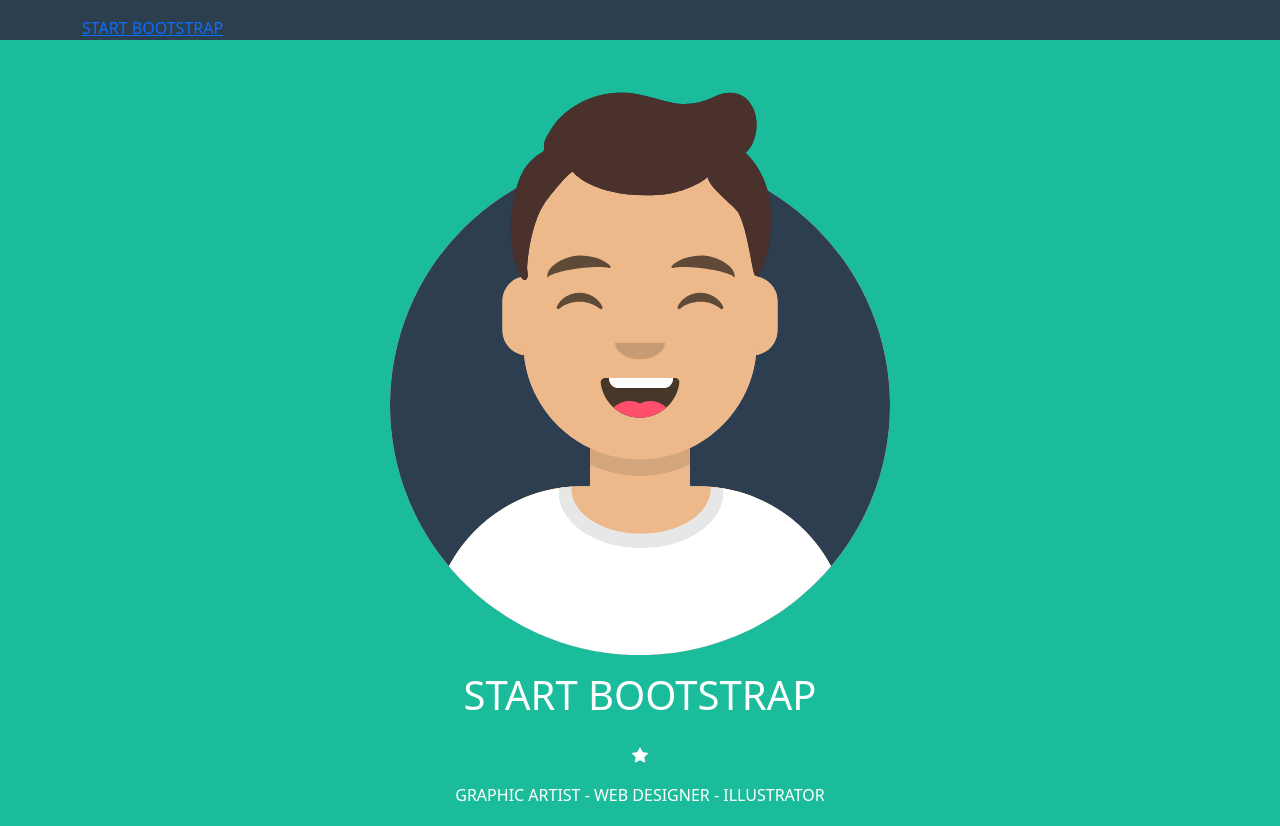
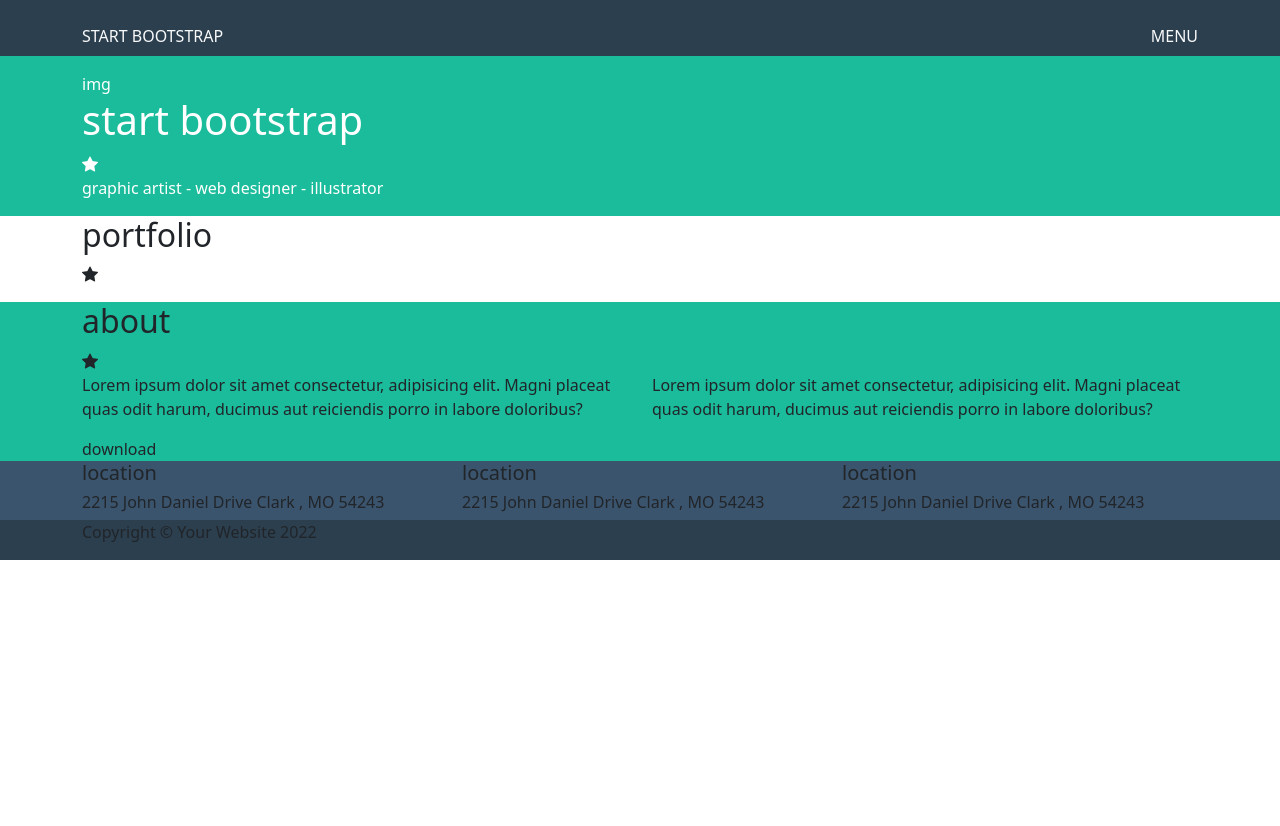
Before and after one commit to Roberto-Larivera/html-css-bootstrap-freelancer, a plain HTML site: page index.html in a window 1280 px wide. Shown: the top 826 px of the page. After the commit the page ends 800 px from the top, so only its background shows below. Drawn offline with nearby package versions, Linux system fonts and the light colour scheme.

Commit message:
Modifiche varie

```diff
--- a/css/common.css
+++ b/css/common.css
@@ -11,8 +11,3 @@
     --secondary-color:#1ABC9B;
     --white-color: white;
 }
-h1,
-h2,
-p{
-    text-transform: uppercase;
-}
--- a/css/debug.css
+++ b/css/debug.css
@@ -1,18 +1,3 @@
 /* DEBUG  */
 
 /* .debug */
-
-
-.debug .box{
-    width: 100%;
-    height: 100px;
-}
-.debug .box-b{
-    width: 100%;
-    height: 100px;
-    background-color: lightgreen;
-}
-.debug .box-image{
-    background-color: lightcoral;
-    min-height: 200px;
-}
--- a/css/style.css
+++ b/css/style.css
@@ -1,13 +1,8 @@
 header{
-    width: 100%;
+    background-color: var(--primary-color);
 }
-#header-start{
-    background-color: var(--primary-color);
-    /* height: 100px; */
-}
-#header-end{
+#jumbotron{
     background-color: var(--secondary-color);
-    text-align: center;
     color: var(--white-color);
 }
 #about{
@@ -22,13 +17,3 @@ footer{
 #footer-end{
     background-color: var(--primary-color);
 }
-
-#header-start h2{
-    color: var(--white-color);
-}
-#header-start a{
-    text-transform: uppercase;
-}
-#header-end img{
-
-}
--- a/index.html
+++ b/index.html
@@ -18,47 +18,40 @@
 
     </head>
     <body class="debug">
-        <header>
-            <section id="header-start" class="">
+        <header class="py-4 text-light">
             <div class="container">
 
-                        <div class="row align-items-center py-3">
-                            <div class="col-6">
-                                <a href="#">
-                                    start bootstrap
-                                </a>
+                <div class="row">
+                    <div class="col">
+                        START BOOTSTRAP
+                    </div>
+                    <div class="col text-end">
+                        MENU
                     </div>
                 </div>
 
             </div>
-                </section> <!--fine start-->
-                <section id="header-end">   <!--jumbotron-->
+        </header>
+        <main>
+            <section id="jumbotron">
                 <div class="container">
-                         <div class="row row-cols-1 g-3 py-3">
-                            <div class="col-6 offset-3">
-                                <img src="img/avatar.svg" alt="avatar">
-                            </div>
+                     <div class="row g-3">
                         <div class="col">
+                            img
                             <h1 class="">
                                 start bootstrap
                             </h1>
-                            </div>
-                            <div class="col-6 offset-3">
                             <i class="bi bi-star-fill"></i>
-                            </div>
-                            <div class="col">
                             <p>
                                 graphic artist - web designer - illustrator
                             </p>
                         </div>
+
                     </div>
                 </div>
             </section> <!--fine end-->
-
-        </header>
-        <main>
+            <section id="portfolio">
                 <div class="container">
-                <section id="portfolio">
                     <div class="row">
                         <div class="col-12">
                             <h2>
@@ -89,8 +82,10 @@
                             <div class="box-b"></div>
                         </div>
                     </div>
+                </div>
             </section> <!--fine portfolio-->
                 <section id="about">
+                    <div class="container">
                         <div class="row">
                             <div class="col-12">
                                 <h2>
@@ -118,8 +113,8 @@
                                 download
                             </div>
                         </div>
+                    </div>
                 </section>
-            </div>
         </main>
         <footer>
             <section id="footer-start">
```
Lines whose indentation alone changed are shown as unchanged.
